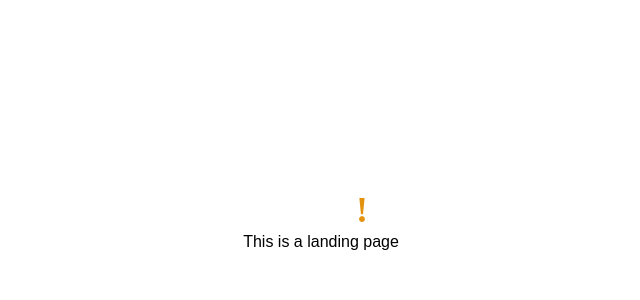
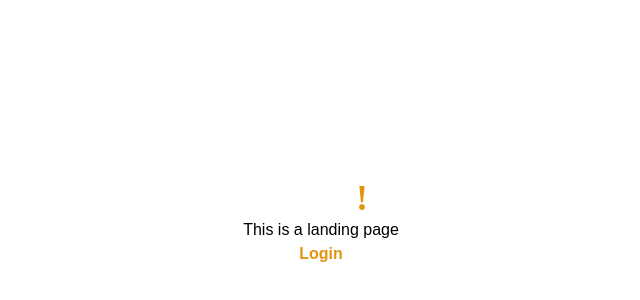
Before and after one commit to gt2rz/tasky, a Next.js app: page / in a window 1280 px wide. Shown: the part 178-478 px from the top of the page, without its empty margins (319-959 px from the left). Built offline with nearby package versions, Linux system fonts and the light colour scheme; a web font is replaced by a local one.

Commit message:
Add login link to landing page for user navigation

```diff
--- a/app/(landing)/page.tsx
+++ b/app/(landing)/page.tsx
@@ -1,10 +1,12 @@
 import Logo from "@/app/components/Logo";
+import Link from "next/link";
 
 export default function Home() {
   return (
     <div className="w-full h-screen flex flex-col justify-center items-center">
       <Logo />
       <h6>This is a landing page</h6>
+      <Link href="/login">Login</Link>
     </div>
   );
 }
```
